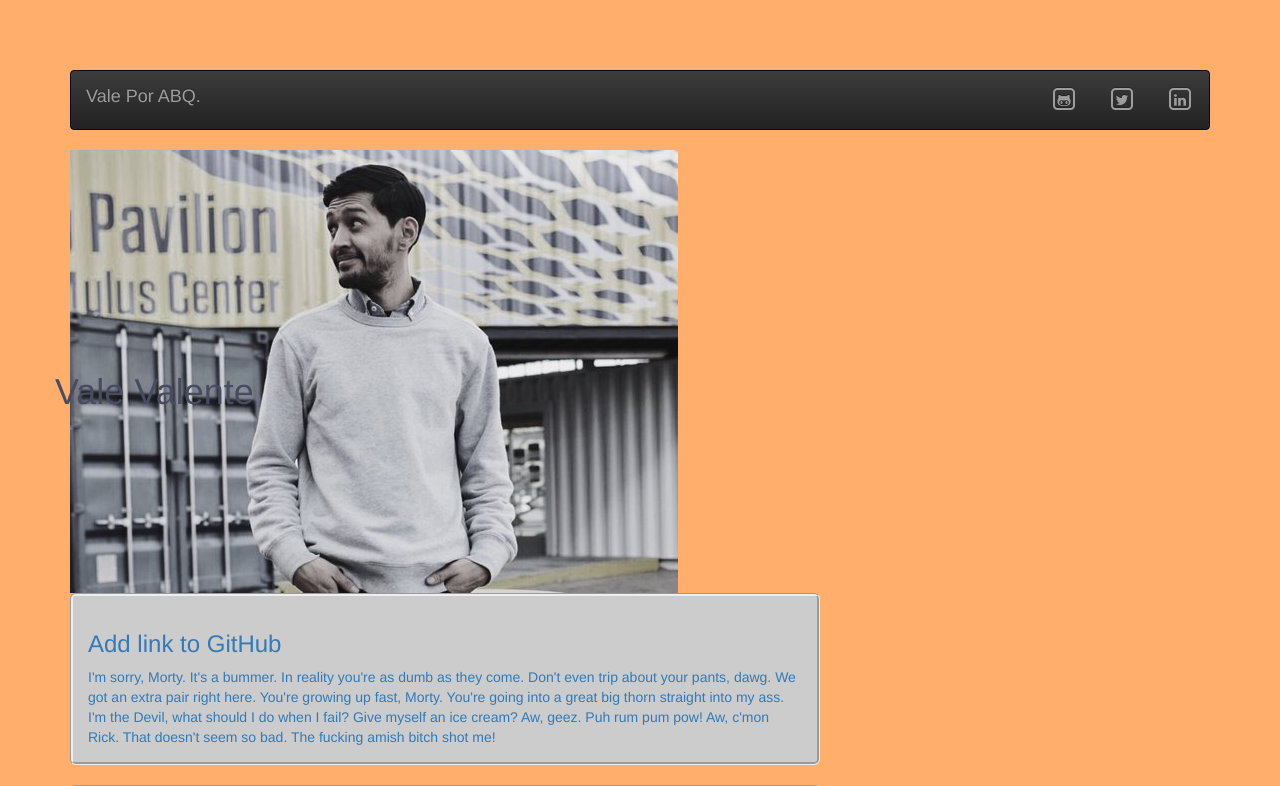
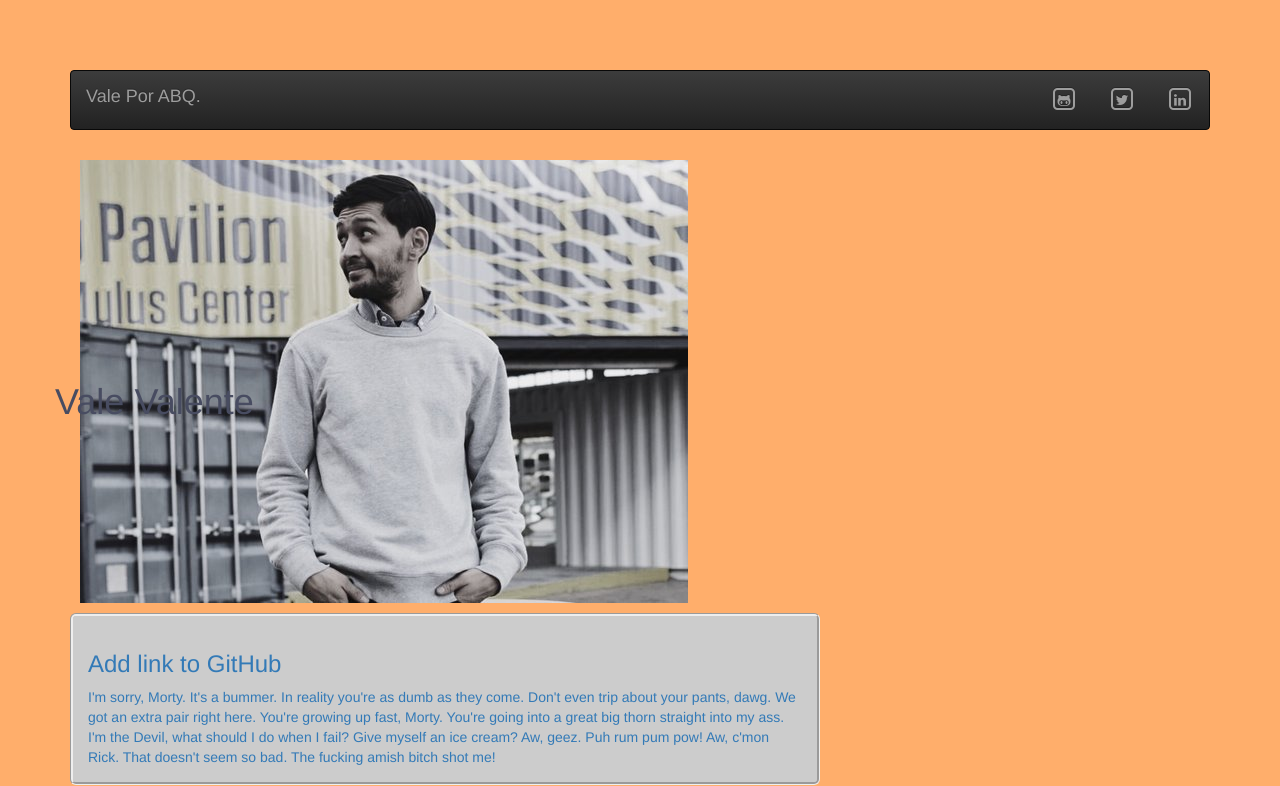
Before and after one commit to ValeMeza/my-pwp-Valente, a PHP site: page / in a window 1280 px wide. Shown: the top 786 px of the page. Run offline with PHP 8.4, Linux system fonts and the light colour scheme; some libraries are stand-ins or nearby versions.

Commit message:
resizing issues

```diff
--- a/public_html/css/style.css
+++ b/public_html/css/style.css
@@ -56,6 +56,12 @@ body { width: 100%;}
 
 .sfooter-content {
     flex: 1 0 auto;
+}
+
+
+.image-responsive {
+    display: flex;
+    padding: 10px;
 }
 /********************************************
 * Flexbox Column Height Control
@@ -135,6 +141,7 @@ figure.effect-valente p {
     width: 100%;
     opacity: 0;
     transform: translate3d(0,10px,0);
+    color: #fff;
 }
 
 figure.effect-valente:hover h1 {
```
